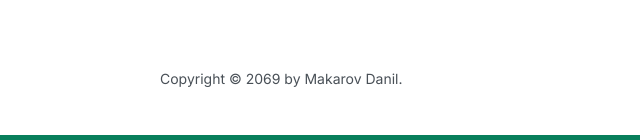
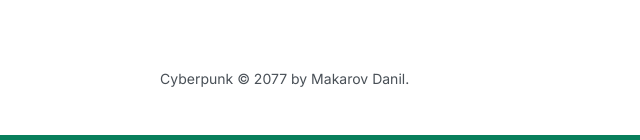
Before and after one commit to danilmakarow/02-chairs, a plain HTML site: page index.html in a window 1280 px wide. Shown: the part 2128-2268 px from the top of the page, 0-640 px from the left. Drawn offline with Linux system fonts and the light colour scheme.

Commit message:
Update index.html

```diff
--- a/index.html
+++ b/index.html
@@ -371,7 +371,7 @@
         </div>
       </section>
 
-      <footer>Copyright &copy; 2069 by Makarov Danil.</footer>
+      <footer>Cyberpunk &copy; 2077 by Makarov Danil.</footer>
     </div>
   </body>
 </html>
```
